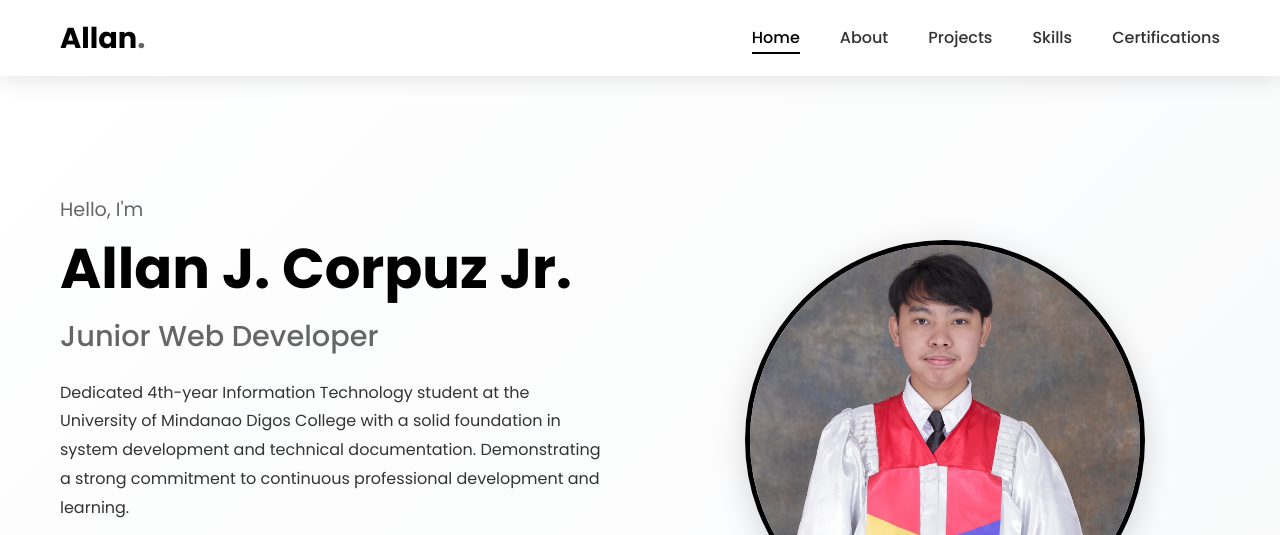
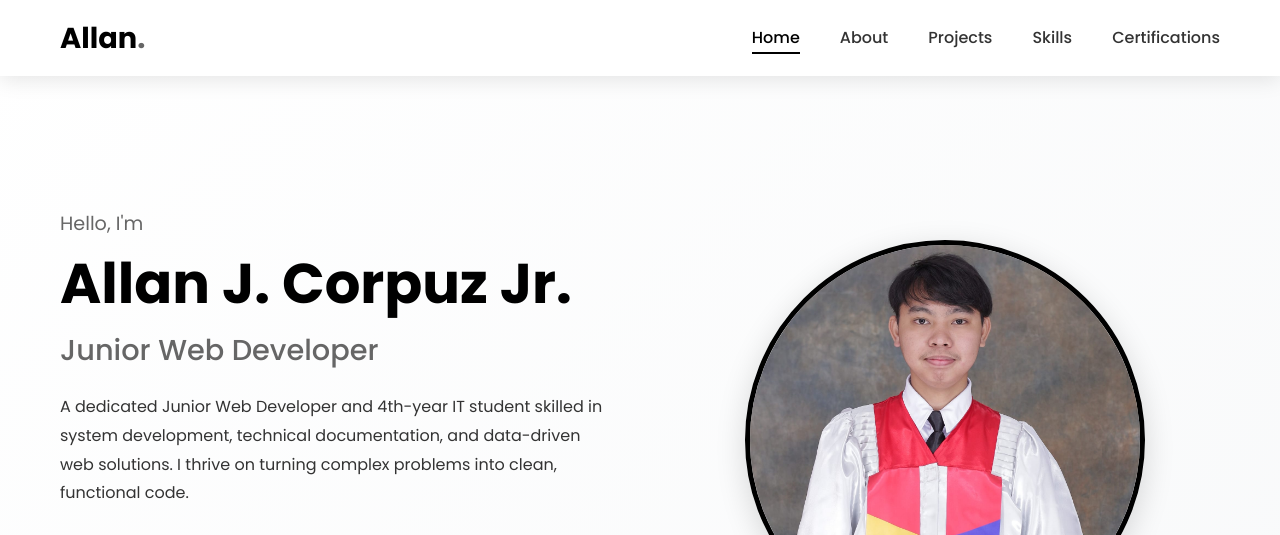
Before and after one commit to Arannnx/portfolio, a plain HTML site: page index.html in a window 1280 px wide. Shown: the top 535 px of the page. Drawn offline with Linux system fonts and the light colour scheme.

Commit message:
Update Home and About page content - reduce repetition

```diff
--- a/index.html
+++ b/index.html
@@ -34,9 +34,9 @@
                 <h1 class="hero-name">Allan J. Corpuz Jr.</h1>
                 <h2 class="hero-title">Junior Web Developer</h2>
                 <p class="hero-description">
-                    Dedicated 4th-year Information Technology student at the University of Mindanao Digos College
-                    with a solid foundation in system development and technical documentation. Demonstrating a
-                    strong commitment to continuous professional development and learning.
+                    A dedicated Junior Web Developer and 4th-year IT student skilled in system development,
+                    technical documentation, and data-driven web solutions. I thrive on turning complex
+                    problems into clean, functional code.
                 </p>
                 <div class="hero-buttons">
                     <a href="projects.html" class="btn btn-primary">View My Work</a>
```
Also changed, not shown: about.html (+0 -5 lines).
